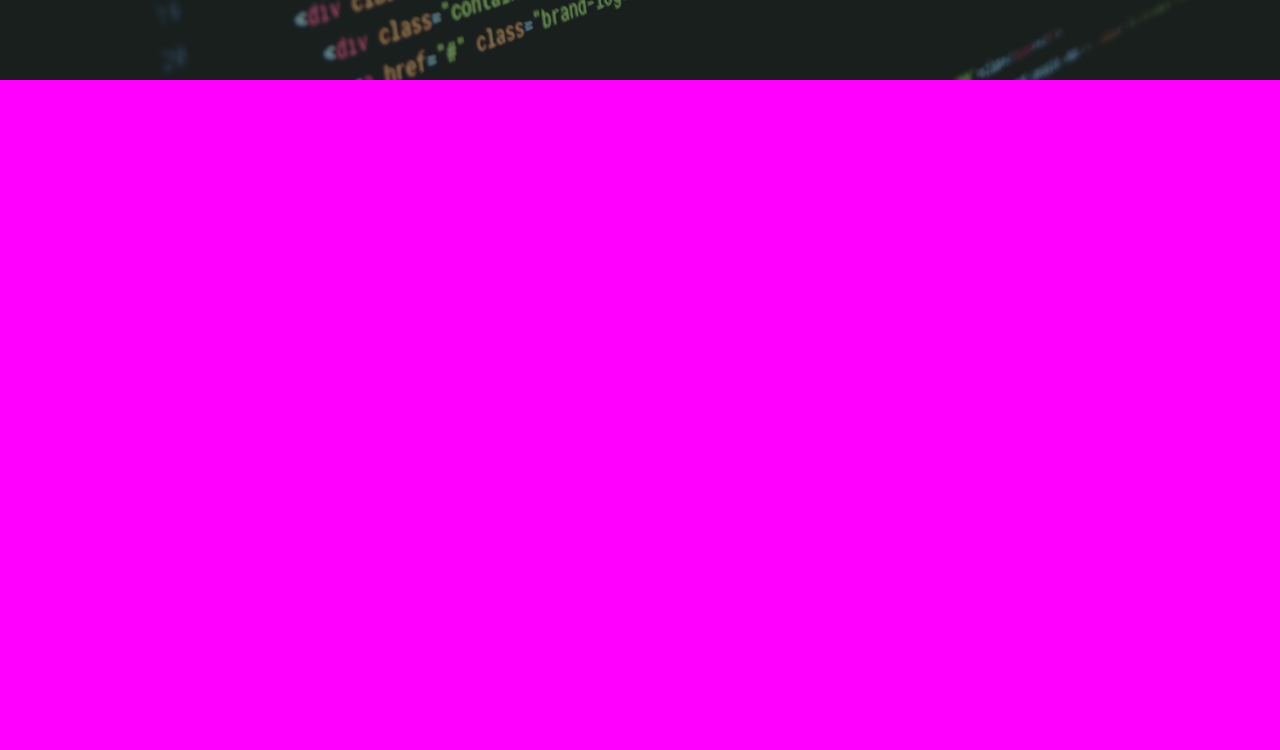
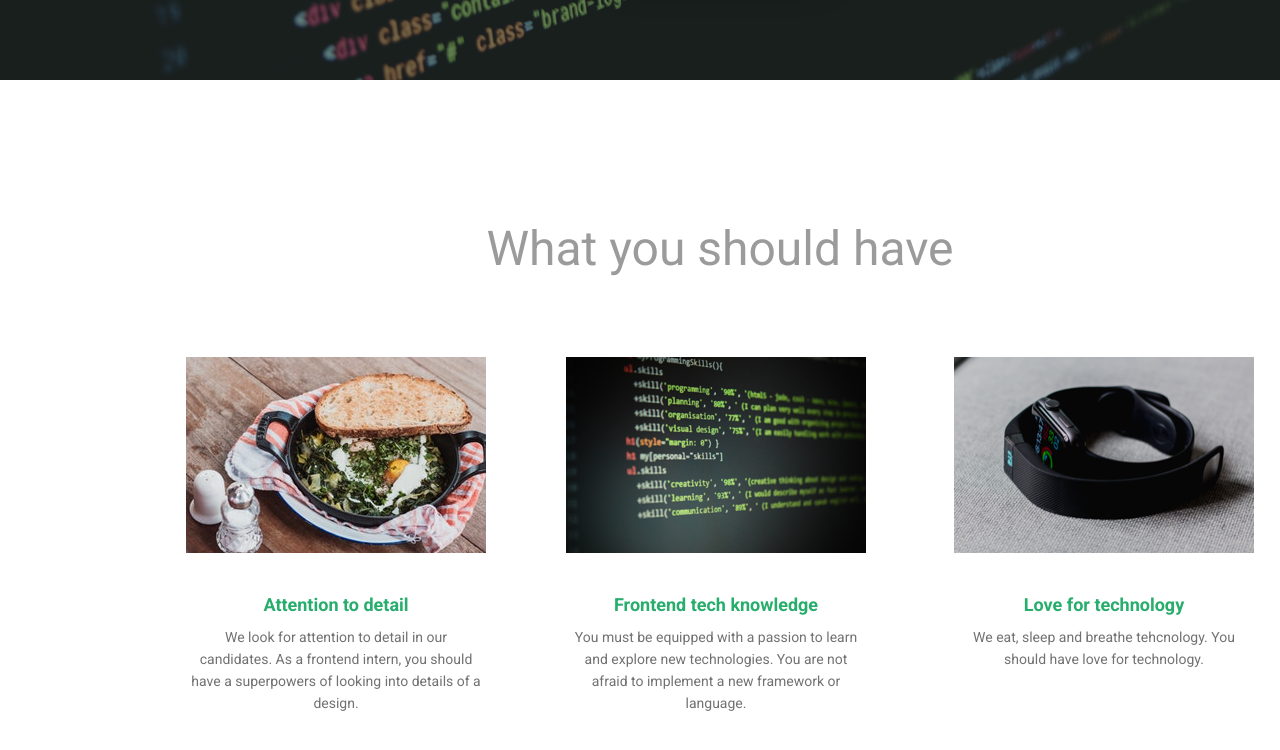
Before and after one commit to Barsha003/frontend-challenge, a plain HTML site: page index.html in a window 1280 px wide. Shown: the part 720-1470 px from the top of the page. After the commit the page ends 1437 px from the top, so only its background shows below. Drawn offline with Linux system fonts and the light colour scheme.

Commit message:
Add first section

```diff
--- a/css/layout.css
+++ b/css/layout.css
@@ -15,14 +15,14 @@
 .bg-header {
   width: 100%;
   min-width: 1440px;
-  height: 60px;
+  /* height: 60px; */
   /* background-color: var(--dark-sage); */
   display: inline-block;
   position: absolute;
 }
 .nav-bar{
   width: 1320px;
-  height: 60px;
+  /* height: 60px; */
   /* background-color: black; */
   margin:0 auto;
 }
@@ -42,7 +42,7 @@
 }
 .header-inner{
   width:922px;
-  height: 394px;
+  /* height: 394px;  */
   /* background-color: chartreuse; */
   position: absolute;
   top: 65%;
@@ -51,7 +51,7 @@
 }
 .frontend-ninja{
   width: 100%;
-  height:96px;
+  /* height:96px; */
   /* background-color: darkblue; */
 }
 .about-ninjas{
@@ -63,7 +63,7 @@
 }
 .readmore-btn{
   width:192px;
-  height:67px;
+  /* height:67px; */
   /* background-color: darkred; */
   margin: 0 auto;
   margin-top:39px;
@@ -75,10 +75,51 @@
   margin: 0 auto;
 }
 
-/* 1st section */
+/* section-1 */
 .requirment{
   width: 100%;
   min-width: 1440px;
-  height: 1444px;
-  background-color: fuchsia;
+  padding-top: 1px;
 }
+.title{
+  width: 476px;
+  height: 96px;
+  margin: 0 auto;
+  margin-top:144px;
+}
+.requirment-details{
+  width:1068px;
+  /* height:360px; */
+  margin: 0 auto;
+  margin-top: 36px;
+}
+.column1{
+  width: 680px;
+  /* height: 360px; */
+  float: left;
+}
+.col1{
+  width: 300px;
+  /* height: 360px; */
+  float: left;
+}
+.col2{
+  width: 300px;
+  /* height: 360px; */
+  float: right;
+}
+.img-title{
+  width: 300px;
+  height: 24px;
+  margin-top: 40
+}
+.requirement-content{
+  width: 300px;
+  /* height:88px; */
+  margin-top: 8px;
+}
+.column2{
+  width: 300px;
+  /* height: 360px; */
+  float: right;
+}
--- a/css/reset.css
+++ b/css/reset.css
@@ -11,8 +11,10 @@
    display: table;
 }
 
-.img{
-  object-fit: contain;
+img{
+  width: 100%;
+  height: 100%;
+  /* object-fit: contain; */
 }
 :root {
   --black: #333333;
--- a/css/style.css
+++ b/css/style.css
@@ -1,9 +1,7 @@
 .header{
-  /* background-image: linear-gradient(to bottom,rgba(0,0,0,0.4),rgba(0,0,0,0.4)),url('../img/img-hero-image.png');  */
   background-image: url('../img/img-hero-image.png');
   background-repeat: no-repeat;
   background-size: cover;
-  /* mix-blend-mode: multiply; */
   position: relative;
 }
 .mask{
@@ -17,9 +15,6 @@
   position: absolute;
   top: 51;
 }
-/* .nav-bar{
-  background-color: var(--charcoal);
-} */
 .nav ul{
  list-style: none;
 }
@@ -41,10 +36,10 @@
   color: var(--white);
 }
 
-ul li:nth-child(1) a{
+.nav ul li:nth-child(1) a{
   color: #70c919;
 }
-ul li:last-child{
+.nav ul li:last-child{
   width: 17px;
   height: 17px;
   object-fit: contain;
@@ -69,6 +64,8 @@ ul li:last-child{
   letter-spacing: normal;
   text-align: center;
   color: var(--white);
+  margin: 0 auto;
+  padding:10px;
 }
 .readmore-btn{
   border-radius: 4px;
@@ -96,3 +93,45 @@ ul li:last-child{
   float: right;
   opacity: 0.7;
 }
+
+
+
+
+/*section-1 */
+.title h2{
+  font-size: 48px;
+  font-weight: normal;
+  font-stretch: normal;
+  font-style: normal;
+  line-height: 1;
+  letter-spacing: normal;
+  text-align: center;
+  color: var(--warm-grey);
+}
+.requirement-img{
+  width: 100%;
+  height: 196px;
+}
+.img-title{
+  font-size: 18px;
+  font-weight: bold;
+  font-stretch: normal;
+  font-style: normal;
+  line-height: 1.33;
+  letter-spacing: normal;
+  text-align: center;
+  color: var(--jade-green);
+}
+.requirement-content p{
+  opacity: 0.78;
+  font-family: Roboto;
+  font-size: 14px;
+  font-weight: normal;
+  font-stretch: normal;
+  font-style: normal;
+  line-height: 1.57;
+  letter-spacing: normal;
+  text-align: center;
+  color: #4a4a4a;
+  padding: 2px;
+}
--- a/index.html
+++ b/index.html
@@ -53,17 +53,60 @@
       <div class="readmore-btn">
         <div class="apply clearfix">
           <a href="#">APPLY NOW</a>
+          <!-- <figure> -->
           <img src="img/ic-arrow.png" alt="ic-arrow">
+          <!-- </figure> -->
         </div>
       </div>
     </div>
   </header>
 
-  <!---->
+  <!--section-1-->
   <section class="requirment">
-
+    <div class="title">
+      <h2>What you should have</h2>
+    </div>
+    <div class="requirment-details clearfix">
+      <div class="column1 clearflix">
+        <div class="col1">
+          <figure class="requirement-img">
+            <img src="img/img-requirements-3.png" alt="image-3">
+          </figure>
+          <div class="img-title">
+            Attention to detail
+          </div>
+          <div class="requirement-content">
+            <p> We look for attention to detail in our candidates.
+              As a frontend intern, you should have a superpowers
+              of looking into details of a design.</p>
+          </div>
+        </div>
+        <div class="col2">
+          <figure class="requirement-img">
+            <img src="img/img-requirements-2.png" alt="image-2">
+          </figure>
+          <div class="img-title">
+            Frontend tech knowledge
+          </div>
+          <div class="requirement-content">
+            <p> You must be equipped with a passion to learn and explore new technologies.
+              You are not afraid to implement a new framework or language.</p>
+          </div>
+        </div>
+      </div>
+      <div class="column2">
+        <figure class="requirement-img">
+          <img src="img/img-requirements-1.png" alt="image-1">
+        </figure>
+        <div class="img-title">
+          Love for technology
+        </div>
+        <div class="requirement-content">
+          <p>We eat, sleep and breathe tehcnology. You should have love for technology. </p>
+        </div>
+      </div>
+    </div>
   </section>
-
 </body>
 
 </html
```
